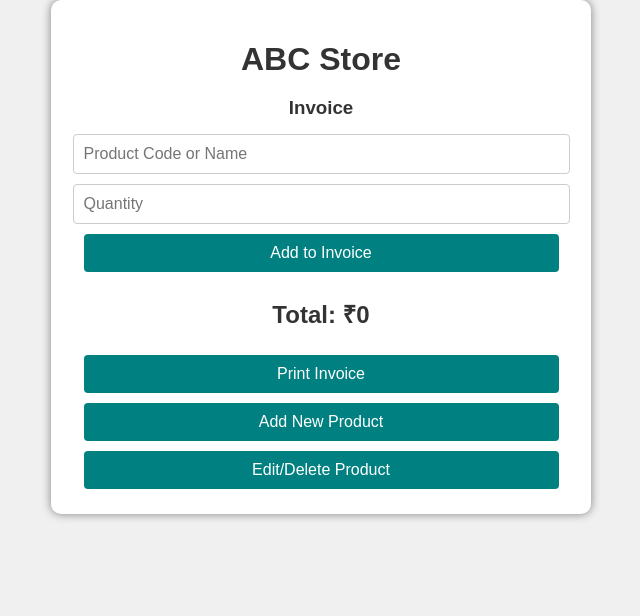
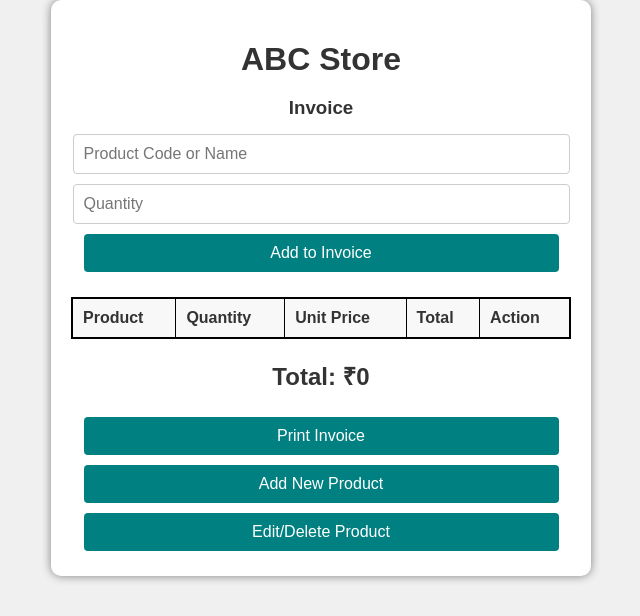
Before and after one commit to madhavmaru2727mm/invoicing-app, a Flask app: page / in a window 1280 px wide. Shown: the top 616 px of the page, without its empty margins (319-959 px from the left). Run offline with Flask 3, Linux system fonts and the light colour scheme; lists and menus that the app fills with data are empty.

Commit message:
Consistent Table Borders

```diff
--- a/static/main.js
+++ b/static/main.js
@@ -120,15 +120,17 @@ document.addEventListener("DOMContentLoaded", function () {
                 const product = data[productCode];
                 const total = product.price * quantity;
 
-                const item = document.createElement("li");
-                item.classList.add("invoice-item");
+                const item = document.createElement("tr");
                 item.innerHTML = `
-                    <span>${product.name} - ${quantity} x ₹${product.price} = ₹${total}</span>
-                    <button class="remove-item">×</button>
+                    <td>${product.name}</td>
+                    <td>${quantity}</td>
+                    <td>₹${product.price}</td>
+                    <td>₹${total}</td>
+                    <td><button class="remove-item">×</button></td>
                 `;
 
                 item.querySelector(".remove-item").addEventListener("click", () => {
-                    invoiceList.removeChild(item);
+                    item.remove();
                     totalAmount -= total;
                     totalAmountText.textContent = `Total: ₹${totalAmount}`;
                 });
@@ -248,10 +250,22 @@ document.addEventListener("DOMContentLoaded", function () {
 
     // Print invoice
     document.getElementById("print-invoice").addEventListener("click", async function () {
+        const rows = invoiceList.innerHTML.replace(/<td><button class="remove-item">×<\/button><\/td>/g, '');
+
         const invoiceContent = `
             <h1>ABC Store</h1>
             <h3>Invoice</h3>
-            <ul>${invoiceList.innerHTML.replace(/<button class="remove-item">×<\/button>/g, '')}</ul>
+            <table style="width: 100%; margin: 20px 0;">
+                <thead>
+                    <tr>
+                        <th>Product</th>
+                        <th>Quantity</th>
+                        <th>Unit Price</th>
+                        <th>Total</th>
+                    </tr>
+                </thead>
+                <tbody>${rows}</tbody>
+            </table>
             <h2>${totalAmountText.textContent}</h2>
         `;
 
--- a/static/style.css
+++ b/static/style.css
@@ -57,20 +57,31 @@ button:hover {
     color: darkred;
 }
 
-#invoice-list {
-    text-align: left;
-    padding: 0;
+/* Invoice Table Styles */
+#invoice-table {
+    width: 100%;
+    margin: 20px 0;
+    border: 2px solid #000000;
+    border-collapse: collapse;
 }
 
-#invoice-list li {
-    list-style: none;
+#invoice-table th, #invoice-table td {
     padding: 10px;
-    background: #eee;
-    margin: 5px 0;
-    border-radius: 5px;
-    display: flex;
-    justify-content: space-between;
-    align-items: center;
+    text-align: left;
+    border: 1px solid #000000;
+    border-bottom: 1px solid #ddd;
+}
+
+#invoice-table th {
+    background-color: #f8f8f8;
+    border-bottom: 2px solid #000000;
+}
+#invoice-table tr:last-child td {
+    border-bottom: 2px solid #000000;
+}
+
+#invoice-table tr:hover {
+    background-color: #f5f5f5;
 }
 
 /* Custom Modal Styles */
--- a/templates/home.html
+++ b/templates/home.html
@@ -28,7 +28,18 @@
             <input type="number" id="quantity" placeholder="Quantity">
             <button id="add-product">Add to Invoice</button>
 
-            <ul id="invoice-list"></ul>
+            <table id="invoice-table">
+                <thead>
+                    <tr>
+                        <th>Product</th>
+                        <th>Quantity</th>
+                        <th>Unit Price</th>
+                        <th>Total</th>
+                        <th>Action</th>
+                    </tr>
+                </thead>
+                <tbody id="invoice-list"></tbody>
+            </table>
             <h2 id="total-amount">Total: ₹0</h2>
             <button id="print-invoice">Print Invoice</button>
         </div>
```
Also changed, not shown: other parts of static/style.css (+22 -47 lines), main.py (line endings or trailing spaces).
